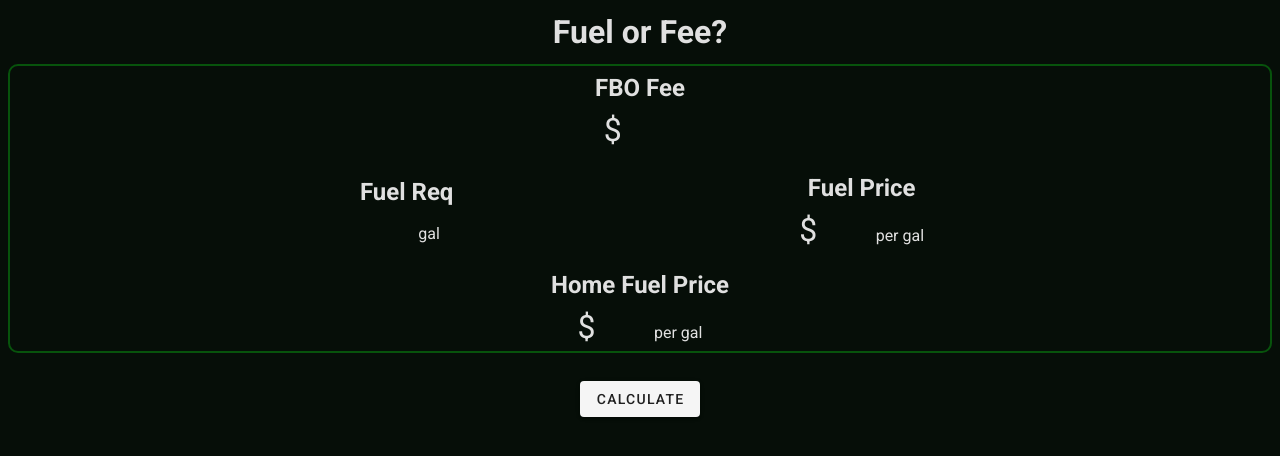
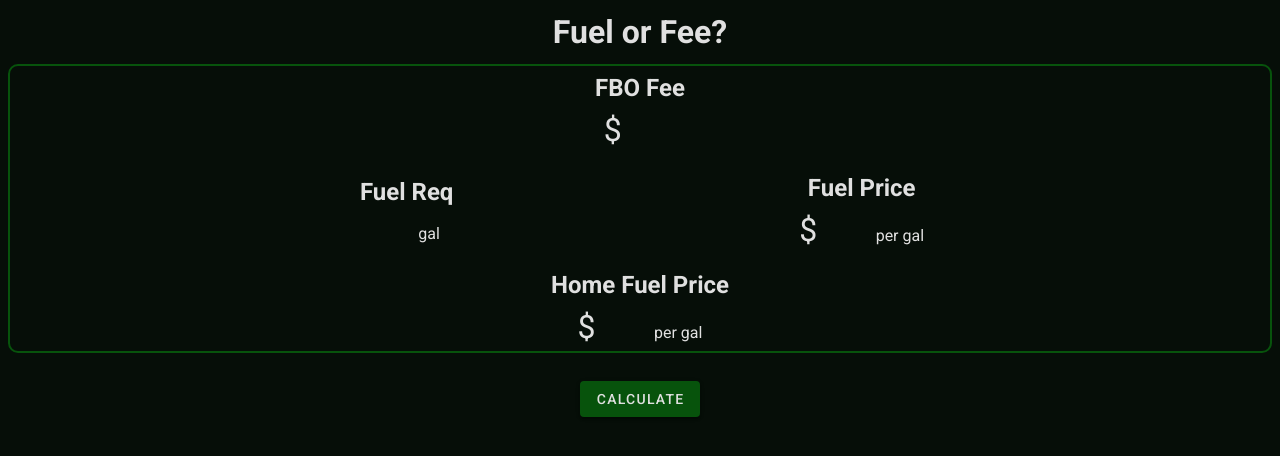
Before and after one commit to adamkudz/fuelorfee, a Vue app: page /#/ in a window 1280 px wide. Shown: the top 456 px of the page. Built offline with nearby package versions, Linux system fonts and the light colour scheme.

Commit message:
button changes

```diff
--- a/src/views/Home.vue
+++ b/src/views/Home.vue
@@ -76,7 +76,7 @@
     </div>
     <div v-if="showCalculate" class="BUTTONCONTAINER">
       <div class="buttonBox d-flex justify-center mt-5">
-        <v-btn @click="calculateResult">Calculate</v-btn>
+        <v-btn class="buttonStyle" @click="calculateResult">Calculate</v-btn>
       </div>
     </div>
     <div v-if="showResults" class="RESULTSCONTAINER text-center pa-2 ">
@@ -229,7 +229,8 @@ input {
 .dollarSign {
   font-size: 2em;
 }
-.v-btn {
+.theme--light .v-btn.v-btn--has-bg {
   color: var(--font-color);
+  background-color: var(--green);
 }
 </style>
```
